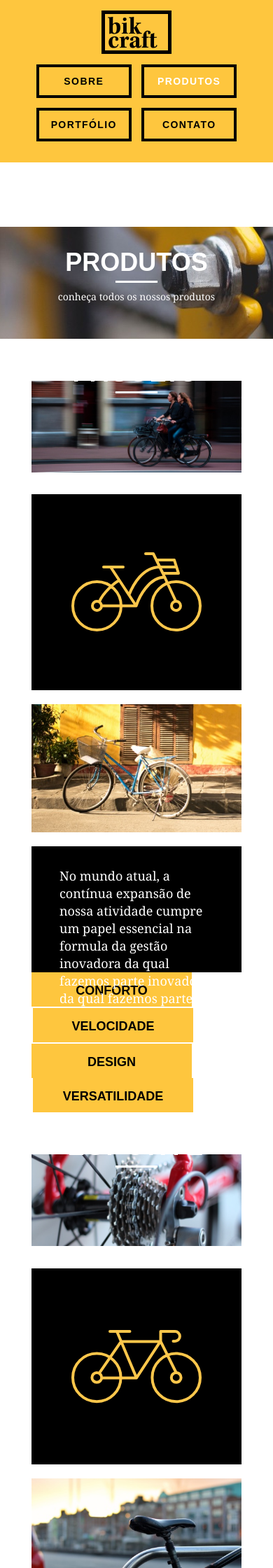
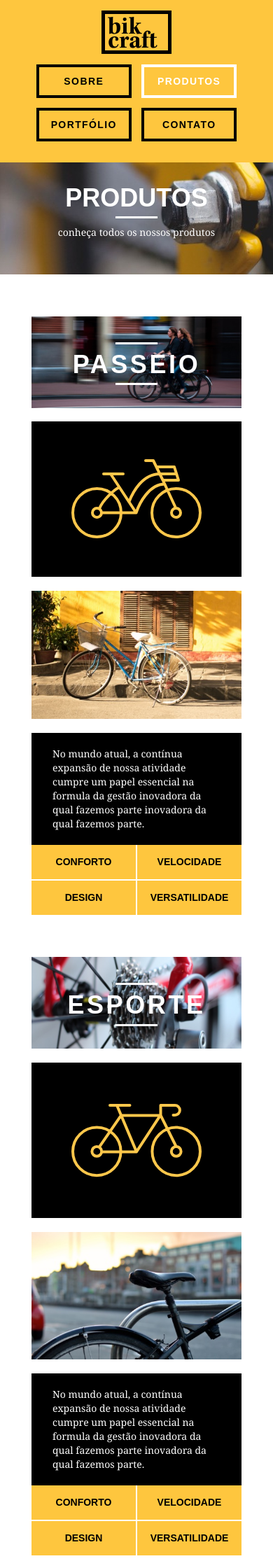
Before and after one commit to lucasgomesmatos/bikcraft-origamid, a PHP site: page /produtos.html in a window 390 px wide. Shown: the top 2240 px of the page at 70% size. Run offline with PHP 8.4, Linux system fonts and the light colour scheme.

Commit message:
Finalizando o responsivo

```diff
--- a/css/responsivo.css
+++ b/css/responsivo.css
@@ -1,13 +1,50 @@
 /* Estilo para tabletes */
 @media only screen and (min-width: 788px) and (max-width: 979px) {
+  /* Qualidade Home */
+  .qualidade::after {
+    right: 66px;
+  }
 
+  .qualidade_lista li {
+    padding: 0 10px;
+  }
 
+  /* Footer */
+  .footer_redes ul li a {
+    padding: 6px;
+  }
 
+  .footer_redes ul li a img {
+    width: 26px;
+    height: 26px;
   }
+
+	/* Produtos */
+	.produto_item h2 {
+		top: -150px;
+		margin-bottom: -56px;
+	}
+
+	.produto_icone {
+		padding: 41px 0;
+	}
+
+	.produto_info p {
+		font-size: 14px;
+		line-height: 20px;
+		height: 122px;
+		padding: 20px 30px;
+	}
+
+	.produto_info ul li {
+		width: 181px;
+		height: 49px;
+	}
+
+} /* Final do estilo para Tablets*/
 
 /* Estilo para smartphones */
 @media only screen and (max-width: 787px) {
-
   /* Header */
   .header {
     position: relative;
@@ -37,13 +74,91 @@
     border-color: #fff;
   }
 
+  .header_menu ul li a.menu_ativo {
+    border-color: #fff;
+  }
+
   /* Introduçao */
 
   .introducao {
     margin-top: 0;
-		 padding-top: 20px;
-		 background: url('../img/bg-mobile.jpg') no-repeat center;
+    padding-top: 40px;
+    background: url("../img/bg-mobile.jpg") no-repeat center;
     background-size: cover;
   }
 
+  .introducao h1 {
+    font-size: 36px;
   }
+
+  /* Introdução Interna */
+  .introducao-interna {
+    margin-top: 0px;
+  }
+
+  /* Call */
+  .call {
+    padding-top: 10px;
+  }
+
+  /* Qualidade Home */
+  .qualidade::after {
+    display: none;
+  }
+
+
+	/* Missão Sobre */
+	.missao_sobre p {
+		padding-right: 0px;
+		font-size: 14px;
+		line-height: 20px;
+	}
+
+	.missao_sobre ul li {
+		font-size: 14px;
+		line-height: 25px;
+	}
+
+	/* Produtos */
+	.produto_item h2 {
+		top: -100px;
+		margin-bottom: -68px;
+	}
+
+	.produto_icone {
+		padding: 41px 0;
+	}
+
+	.produto_info p {
+		font-size: 14px;
+		line-height: 20px;
+		height: auto;
+		padding: 20px 30px;
+	}
+
+	.produto_info ul li {
+		width: 149px;
+		height: 49px;
+		font-size: 14px;
+		line-height: 20px;
+		padding: 14px;
+	}
+
+	.form {
+		padding-right: 0px;
+	}
+
+	.orcamento_dados ul {
+		padding-right: 0px;
+	}
+
+  /* Contato */
+
+  .contato_form {
+    padding-right: 0px;
+    margin-bottom: 40px;
+  }
+
+
+
+} /* Final do estilo para smartphone*/
```
Lines whose indentation alone changed are shown as unchanged.
